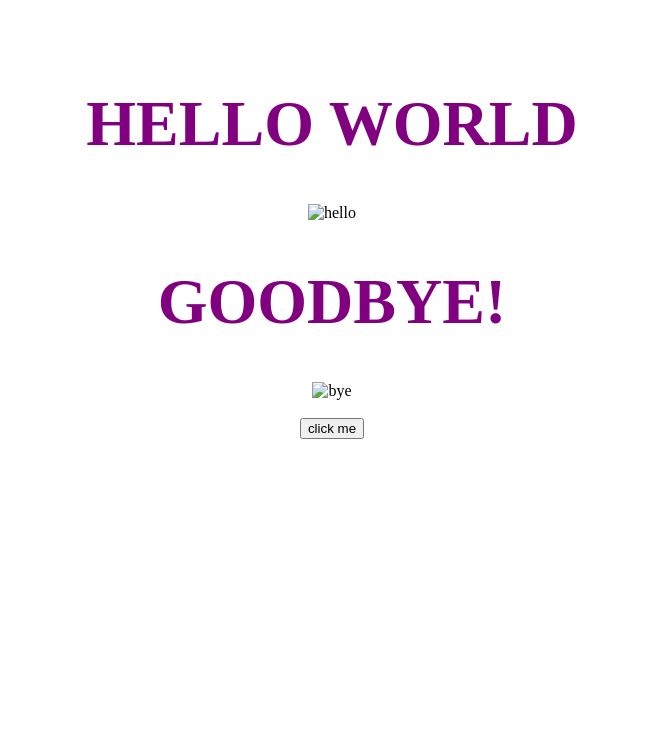
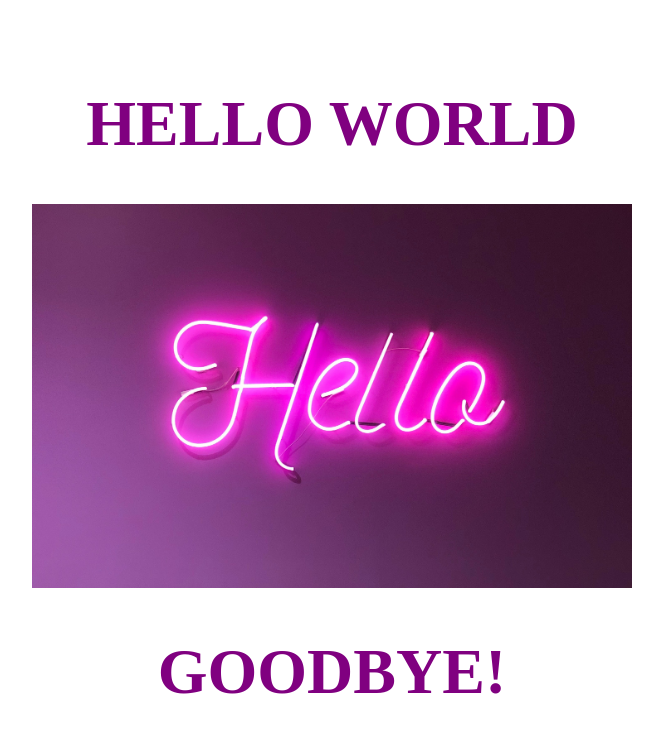
Before and after one commit to Erica42/heroku-demo, a plain HTML site: page app/views/index.html in a window 1280 px wide. Shown: the top 749 px of the page, without its empty margins (308-971 px from the left). Drawn offline with Linux system fonts and the light colour scheme.

Commit message:
add images, size images

```diff
--- a/app/views/index.html
+++ b/app/views/index.html
@@ -11,9 +11,9 @@
   <br>
   <br>
   <h1 class="hello words">HELLO WORLD</h1>
-  <img src="#" alt="hello" id="hiya">
+  <img src="../../public/images/hello.jpg" alt="hello" id="hiya">
   <h1 class="bye words">GOODBYE!</h1>
-  <img src="#" alt="bye" id="ciao">
+  <img src="../../public/images/goodbye.jpg" alt="bye" id="ciao">
   <br>
   <br>
   <button onclick="myFunction()">click me</button>
--- a/public/css/application.css
+++ b/public/css/application.css
@@ -1,5 +1,9 @@
 *{
   text-align: center;
+}
+img {
+  width: 600px;
+  height: auto;
 }
 .words {
   color: purple;
```
Also changed, not shown: public/images/goodbye.jpg (added), public/images/hello.jpg (added).
